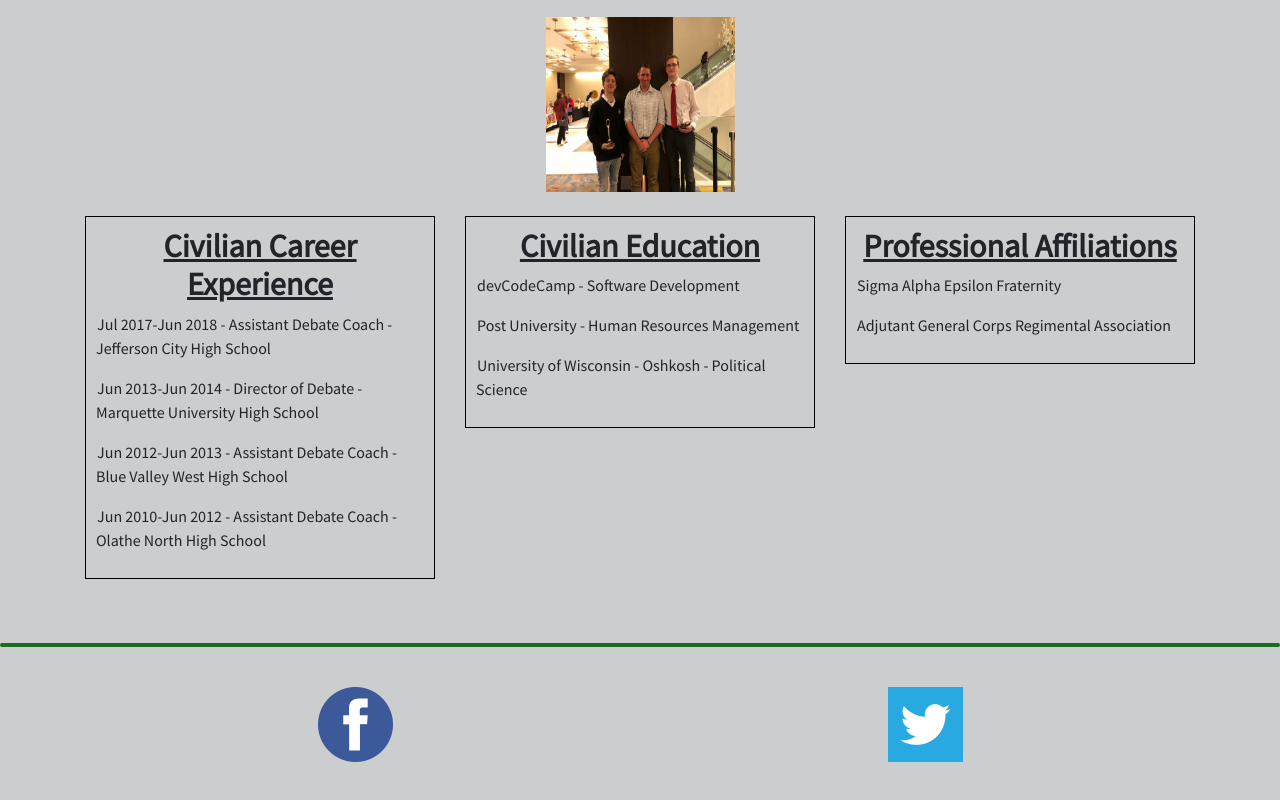
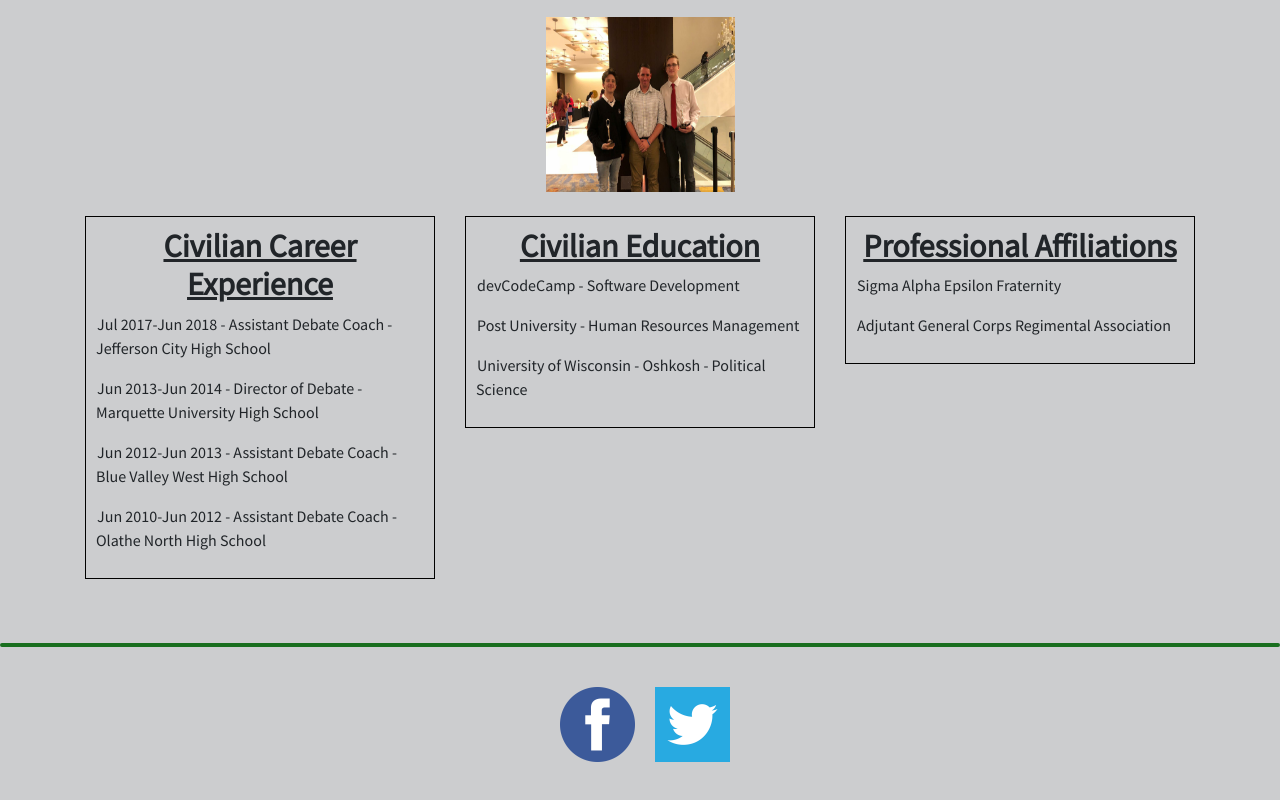
Before and after one commit to ctcb57/ctcb57.github.io, a plain HTML site: page about_me.html in a window 1280 px wide. Shown: the part 1206-2006 px from the top of the page. Drawn offline with nearby package versions, Linux system fonts and the light colour scheme.

Commit message:
moved social media links to be side-by-side

```diff
--- a/about_me.html
+++ b/about_me.html
@@ -158,7 +158,8 @@
         <!--social media bottom links-->
         <div class="container">
                 <div class="row">
-                    <div class="col-sm-6 text-center">
+                    <div class="col-sm-5"></div>
+                    <div class="col-sm-1 text-center">
                         <a href="https://www.facebook.com/charlie.clark.927" class="facebook">
                             <img src="images/facebook_logo.png" alt="facebook" class="facebookImage">
                                 <div class="facebookMiddle">
@@ -166,7 +167,7 @@
                                 </div>
                         </a>
                     </div>
-                    <div class="col-sm-6 text-center">
+                    <div class="col-sm-1 text-center">
                         <a href="https://twitter.com/ctclark2" class="twitter">
                             <img src="images/twitter_logo.png" alt="twitter" class="twitterImage">
                                 <div class="twitterMiddle">
@@ -174,6 +175,7 @@
                             </div>
                         </a>
                     </div>
+                    <div class="col-sm-5"></div>
                 </div>
             </div>
             <br><br><br>
--- a/styles.css
+++ b/styles.css
@@ -78,7 +78,6 @@ hr{
     background-color: rgb(32, 43, 199);
     color: white;
     font-size: 10px;
-    text-align: right;
   }
 
 .twitterImage{
```
Also changed, not shown: contact.html (+4 -2 lines), index.html (+4 -2 lines), projects.html (+4 -2 lines).
